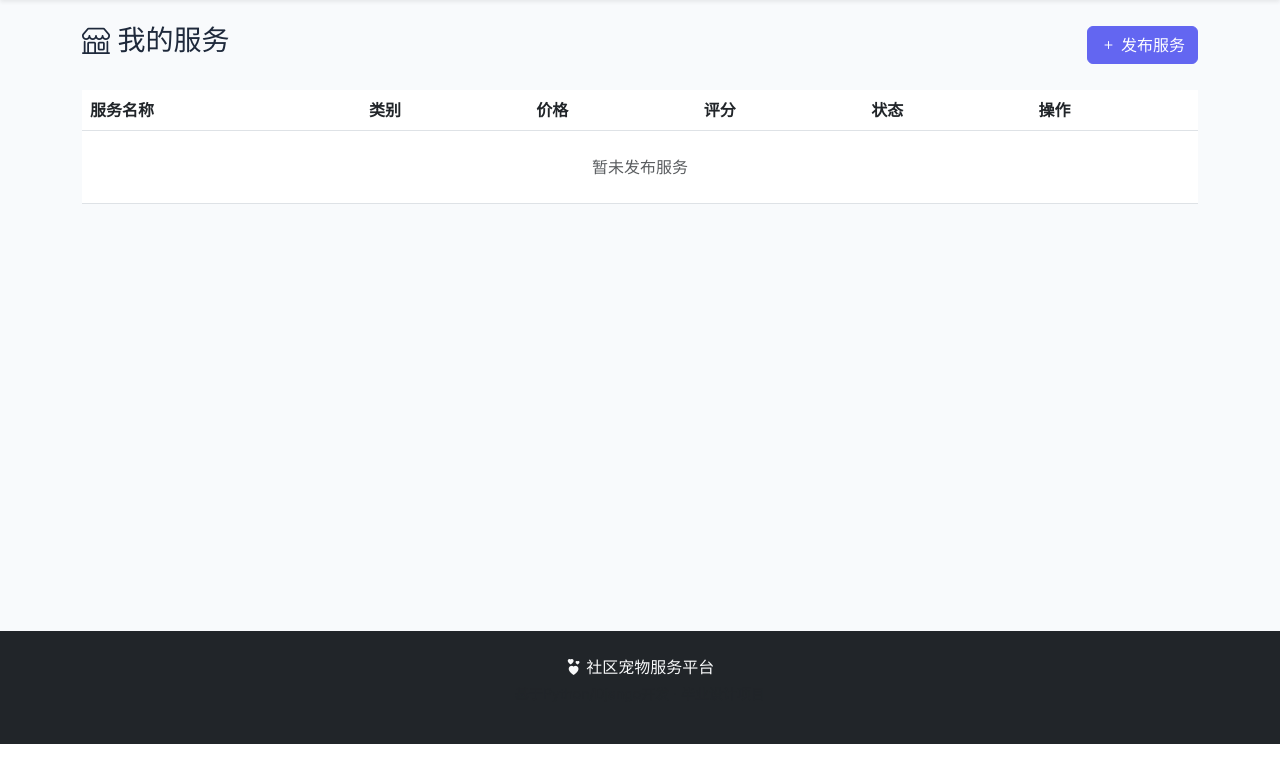
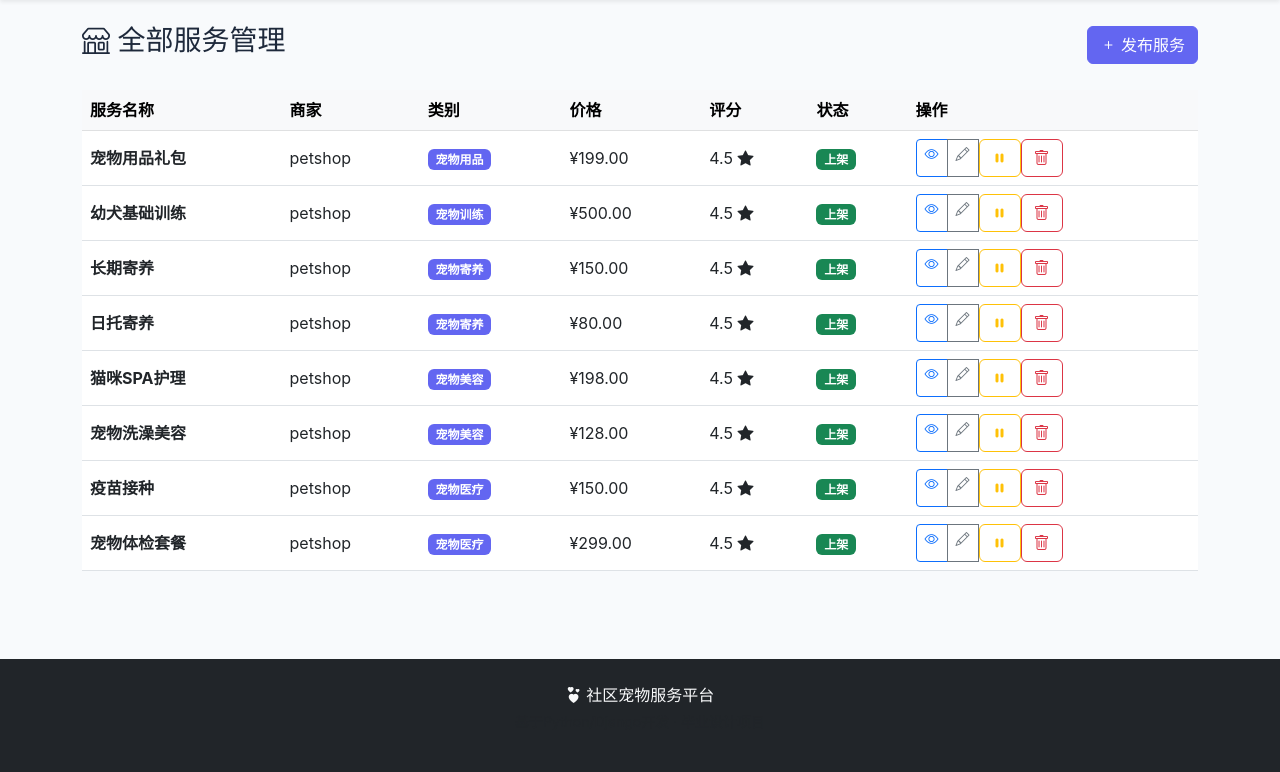
Before and after one commit to kyyyds123/pet-platform, a Django app: page /services/my/ in a window 1280 px wide. Shown: the part 56-828 px from the top of the page. Before the commit the page ends 800 px from the top, so only its background shows below. Run offline with Django 5.2, Linux system fonts and the light colour scheme; a user stored in the database is signed in; data comes from the database, SQL or seed files in the repository.

Commit message:
服务管理：管理员和商家均可管理服务（查看/编辑/上架下架/删除）

```diff
--- a/services/urls.py
+++ b/services/urls.py
@@ -8,4 +8,7 @@ urlpatterns = [
     path('<int:pk>/', views.service_detail, name='service_detail'),
     path('create/', views.service_create, name='service_create'),
     path('my/', views.my_services, name='my_services'),
+    path('<int:pk>/edit/', views.service_edit, name='service_edit'),
+    path('<int:pk>/toggle/', views.service_toggle, name='service_toggle'),
+    path('<int:pk>/delete/', views.service_delete, name='service_delete'),
 ]
--- a/services/views.py
+++ b/services/views.py
@@ -9,7 +9,6 @@ def service_list(request):
     services = Service.objects.filter(is_active=True).select_related('category', 'provider')
     categories = ServiceCategory.objects.all()
 
-    # Filtering
     category_id = request.GET.get('category')
     keyword = request.GET.get('keyword', '')
     min_price = request.GET.get('min_price')
@@ -36,16 +35,20 @@ def service_list(request):
 def service_detail(request, pk):
     service = get_object_or_404(Service.objects.select_related('provider', 'category'), pk=pk)
     reviews = service.reviews.filter(is_approved=True).select_related('user')[:10]
+    can_manage = False
+    if request.user.is_authenticated:
+        can_manage = request.user.is_admin_role or (request.user.is_provider and service.provider == request.user)
     return render(request, 'services/service_detail.html', {
         'service': service,
         'reviews': reviews,
+        'can_manage': can_manage,
     })
 
 
 @login_required
 def service_create(request):
-    if not request.user.is_provider:
-        messages.error(request, '仅商家可以发布服务')
+    if not request.user.is_provider and not request.user.is_admin_role:
+        messages.error(request, '仅商家或管理员可以发布服务')
         return redirect('services:service_list')
 
     if request.method == 'POST':
@@ -67,6 +70,61 @@ def service_create(request):
 
 
 @login_required
+def service_edit(request, pk):
+    service = get_object_or_404(Service, pk=pk)
+    if not (request.user.is_admin_role or (request.user.is_provider and service.provider == request.user)):
+        messages.error(request, '无权编辑此服务')
+        return redirect('services:service_list')
+
+    if request.method == 'POST':
+        service.category_id = request.POST['category']
+        service.name = request.POST['name']
+        service.description = request.POST['description']
+        service.price = request.POST['price']
+        service.duration = request.POST.get('duration', 60)
+        service.address = request.POST.get('address', '')
+        if request.FILES.get('image'):
+            service.image = request.FILES['image']
+        service.save()
+        messages.success(request, '服务更新成功')
+        return redirect('services:service_detail', pk=service.pk)
+
+    categories = ServiceCategory.objects.all()
+    return render(request, 'services/service_form.html', {'service': service, 'categories': categories})
+
+
+@login_required
+def service_toggle(request, pk):
+    service = get_object_or_404(Service, pk=pk)
+    if not (request.user.is_admin_role or (request.user.is_provider and service.provider == request.user)):
+        messages.error(request, '无权操作')
+        return redirect('services:service_list')
+
+    service.is_active = not service.is_active
+    service.save()
+    status = '上架' if service.is_active else '下架'
+    messages.success(request, f'服务已{status}')
+    return redirect('services:my_services')
+
+
+@login_required
+def service_delete(request, pk):
+    service = get_object_or_404(Service, pk=pk)
+    if not (request.user.is_admin_role or (request.user.is_provider and service.provider == request.user)):
+        messages.error(request, '无权删除')
+        return redirect('services:service_list')
+
+    if request.method == 'POST':
+        service_name = service.name
+        service.delete()
+        messages.success(request, f'服务「{service_name}」已删除')
+    return redirect('services:my_services')
+
+
+@login_required
 def my_services(request):
-    services = Service.objects.filter(provider=request.user)
+    if request.user.is_admin_role:
+        services = Service.objects.all().select_related('category', 'provider')
+    else:
+        services = Service.objects.filter(provider=request.user).select_related('category')
     return render(request, 'services/my_services.html', {'services': services})
--- a/templates/base.html
+++ b/templates/base.html
@@ -47,10 +47,10 @@
                         <li><a class="dropdown-item" href="{% url 'pets:pet_list' %}"><i class="bi bi-heart"></i> 我的宠物</a></li>
                         <li><a class="dropdown-item" href="{% url 'pets:reminders' %}"><i class="bi bi-bell"></i> 健康提醒</a></li>
                         <li><a class="dropdown-item" href="{% url 'orders:order_list' %}"><i class="bi bi-receipt"></i> 我的订单</a></li>
-                        {% if user.is_provider %}
+                        {% if user.is_provider or user.is_admin_role %}
                         <li><hr class="dropdown-divider"></li>
                         <li><a class="dropdown-item" href="{% url 'services:service_create' %}"><i class="bi bi-plus-circle"></i> 发布服务</a></li>
-                        <li><a class="dropdown-item" href="{% url 'services:my_services' %}"><i class="bi bi-shop"></i> 我的服务</a></li>
+                        <li><a class="dropdown-item" href="{% url 'services:my_services' %}"><i class="bi bi-shop"></i> {% if user.is_admin_role %}服务管理{% else %}我的服务{% endif %}</a></li>
                         {% endif %}
                         <li><hr class="dropdown-divider"></li>
                         <li><a class="dropdown-item text-danger" href="{% url 'accounts:logout' %}"><i class="bi bi-box-arrow-right"></i> 退出</a></li>
--- a/templates/services/my_services.html
+++ b/templates/services/my_services.html
@@ -1,25 +1,61 @@
 {% extends 'base.html' %}
-{% block title %}我的服务{% endblock %}
+{% block title %}{% if user.is_admin_role %}服务管理{% else %}我的服务{% endif %}{% endblock %}
 {% block content %}
 <div class="d-flex justify-content-between align-items-center mb-4">
-    <h3><i class="bi bi-shop"></i> 我的服务</h3>
+    <h3><i class="bi bi-shop"></i> {% if user.is_admin_role %}全部服务管理{% else %}我的服务{% endif %}</h3>
     <a href="{% url 'services:service_create' %}" class="btn btn-primary"><i class="bi bi-plus"></i> 发布服务</a>
 </div>
 <div class="table-responsive">
-    <table class="table table-hover">
-        <thead><tr><th>服务名称</th><th>类别</th><th>价格</th><th>评分</th><th>状态</th><th>操作</th></tr></thead>
+    <table class="table table-hover align-middle">
+        <thead class="table-light">
+            <tr>
+                <th>服务名称</th>
+                {% if user.is_admin_role %}<th>商家</th>{% endif %}
+                <th>类别</th>
+                <th>价格</th>
+                <th>评分</th>
+                <th>状态</th>
+                <th>操作</th>
+            </tr>
+        </thead>
         <tbody>
         {% for s in services %}
         <tr>
-            <td>{{ s.name }}</td>
-            <td>{{ s.category.name }}</td>
+            <td><strong>{{ s.name }}</strong></td>
+            {% if user.is_admin_role %}<td>{{ s.provider.username }}</td>{% endif %}
+            <td><span class="badge bg-primary">{{ s.category.name }}</span></td>
             <td>¥{{ s.price }}</td>
             <td class="rating">{{ s.avg_rating }} <i class="bi bi-star-fill"></i></td>
-            <td><span class="badge bg-{% if s.is_active %}success{% else %}secondary{% endif %}">{% if s.is_active %}上架{% else %}下架{% endif %}</span></td>
-            <td><a href="{% url 'services:service_detail' pk=s.pk %}" class="btn btn-sm btn-outline-primary">查看</a></td>
+            <td>
+                <span class="badge bg-{% if s.is_active %}success{% else %}secondary{% endif %}">
+                    {% if s.is_active %}上架{% else %}下架{% endif %}
+                </span>
+            </td>
+            <td>
+                <div class="btn-group btn-group-sm">
+                    <a href="{% url 'services:service_detail' pk=s.pk %}" class="btn btn-outline-primary" title="查看">
+                        <i class="bi bi-eye"></i>
+                    </a>
+                    <a href="{% url 'services:service_edit' pk=s.pk %}" class="btn btn-outline-secondary" title="编辑">
+                        <i class="bi bi-pencil"></i>
+                    </a>
+                    <form method="post" action="{% url 'services:service_toggle' pk=s.pk %}" class="d-inline">
+                        {% csrf_token %}
+                        <button class="btn btn-outline-{% if s.is_active %}warning{% else %}success{% endif %}" title="{% if s.is_active %}下架{% else %}上架{% endif %}">
+                            <i class="bi bi-{% if s.is_active %}pause{% else %}play{% endif %}-fill"></i>
+                        </button>
+                    </form>
+                    <form method="post" action="{% url 'services:service_delete' pk=s.pk %}" class="d-inline" onsubmit="return confirm('确定删除「{{ s.name }}」？')">
+                        {% csrf_token %}
+                        <button class="btn btn-outline-danger" title="删除">
+                            <i class="bi bi-trash"></i>
+                        </button>
+                    </form>
+                </div>
+            </td>
         </tr>
         {% empty %}
-        <tr><td colspan="6" class="text-center text-muted py-4">暂未发布服务</td></tr>
+        <tr><td colspan="7" class="text-center text-muted py-4">暂未发布服务</td></tr>
         {% endfor %}
         </tbody>
     </table>
```
Also changed, not shown: templates/services/service_detail.html (+18 -0 lines).
